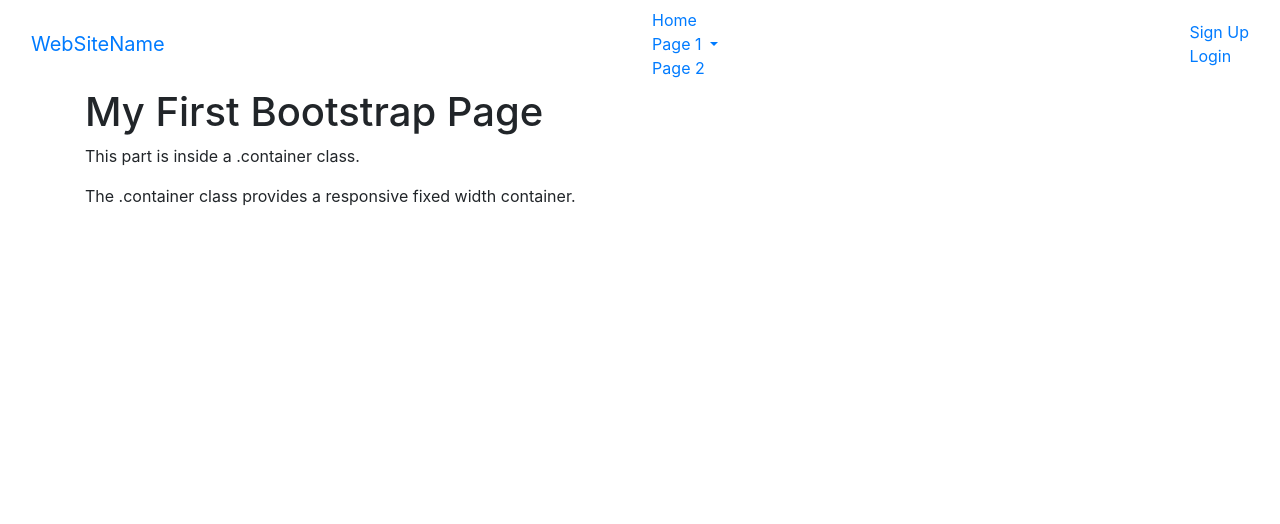
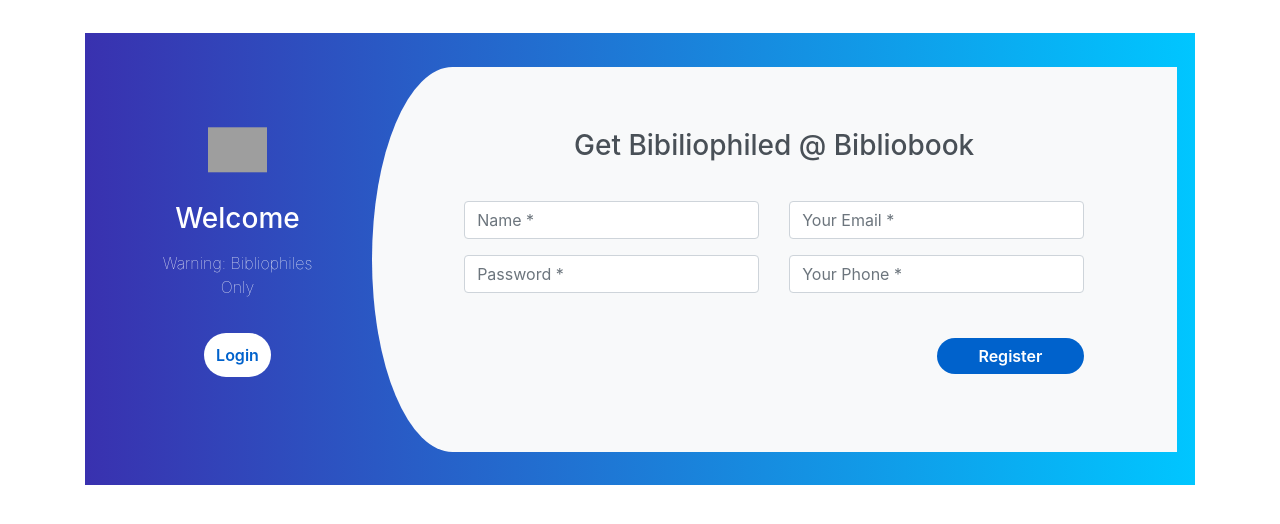
Before and after one commit to josharsh/BiblioBin, a Flask app: page / in a window 1280 px wide. Shown: the top 524 px of the page. Run offline with Flask 2, Linux system fonts and the light colour scheme; some libraries are stand-ins or nearby versions; grey boxes are pictures that could not be loaded.

Commit message:
Templates Added

```diff
--- a/application.py
+++ b/application.py
@@ -24,3 +24,8 @@
 @app.route("/")
 def index():
     return render_template("index.html")
+
+
+@app.route("/register")
+def register():
+    return render_template("register.html")
--- a/templates/index.html
+++ b/templates/index.html
@@ -1,35 +1,8 @@
 {% extends 'layout.html' %}
-{% block navbar%}
-<nav class="navbar navbar-inverse">
-        <div class="container-fluid">
-          <div class="navbar-header">
-            <a class="navbar-brand" href="#">WebSiteName</a>
-          </div>
-          <ul class="nav navbar-nav">
-            <li class="active"><a href="#">Home</a></li>
-            <li class="dropdown"><a class="dropdown-toggle" data-toggle="dropdown" href="#">Page 1 <span class="caret"></span></a>
-              <ul class="dropdown-menu">
-                <li><a href="#">Page 1-1</a></li>
-                <li><a href="#">Page 1-2</a></li>
-                <li><a href="#">Page 1-3</a></li>
-              </ul>
-            </li>
-            <li><a href="#">Page 2</a></li>
-          </ul>
-          <ul class="nav navbar-nav navbar-right">
-            <li><a href="#"><span class="glyphicon glyphicon-user"></span> Sign Up</a></li>
-            <li><a href="#"><span class="glyphicon glyphicon-log-in"></span> Login</a></li>
-          </ul>
-        </div>
-      </nav>
-{% endblock%}
-
-
 
 {% block body%}
 <div class="container">
-    <h1>My First Bootstrap Page</h1>
-    <p>This part is inside a .container class.</p>
-    <p>The .container class provides a responsive fixed width container.</p>
+    {% include 'register.html' %}
   </div>
+
 {% endblock %}
--- /dev/null
+++ b/templates/register.html
@@ -0,0 +1,165 @@
+<Head>
+        <link href="//maxcdn.bootstrapcdn.com/bootstrap/4.1.1/css/bootstrap.min.css" rel="stylesheet" id="bootstrap-css">
+    <script src="//maxcdn.bootstrapcdn.com/bootstrap/4.1.1/js/bootstrap.min.js"></script>
+    <script src="//cdnjs.cloudflare.com/ajax/libs/jquery/3.2.1/jquery.min.js"></script>
+    <!------ Include the above in your HEAD tag ---------->
+    </Head>
+    <style>
+    .register{
+        background: -webkit-linear-gradient(left, #3931af, #00c6ff);
+        margin-top: 3%;
+        padding: 3%;
+    }
+    .register-left{
+        text-align: center;
+        color: #fff;
+        margin-top: 4%;
+    }
+    .register-left input{
+        border: none;
+        border-radius: 1.5rem;
+        padding: 2%;
+        width: 60%;
+        background: #f8f9fa;
+        font-weight: bold;
+        color: #383d41;
+        margin-top: 30%;
+        margin-bottom: 3%;
+        cursor: pointer;
+    }
+    .register-right{
+        background: #f8f9fa;
+        border-top-left-radius: 10% 50%;
+        border-bottom-left-radius: 10% 50%;
+    }
+    .register-left img{
+        margin-top: 15%;
+        margin-bottom: 5%;
+        width: 25%;
+        -webkit-animation: mover 2s infinite  alternate;
+        animation: mover 1s infinite  alternate;
+    }
+    @-webkit-keyframes mover {
+        0% { transform: translateY(0); }
+        100% { transform: translateY(-20px); }
+    }
+    @keyframes mover {
+        0% { transform: translateY(0); }
+        100% { transform: translateY(-20px); }
+    }
+    .register-left p{
+        font-weight: lighter;
+        padding: 12%;
+        margin-top: -9%;
+    }
+    .register .register-form{
+        padding: 10%;
+        margin-top: 10%;
+    }
+    .btnRegister{
+        float: right;
+        margin-top: 10%;
+        border: none;
+        border-radius: 1.5rem;
+        padding: 2%;
+        background: #0062cc;
+        color: #fff;
+        font-weight: 600;
+        width: 50%;
+        cursor: pointer;
+    }
+    .lgn{
+
+        margin-top: 10%;
+        border: none;
+        border-radius: 1.5rem;
+        padding: 5%;
+        background: #ffffff;
+        color: #0062cc;
+        font-weight: 600;
+        width: 80%;
+        cursor: pointer;
+    }
+    .register .nav-tabs{
+        margin-top: 3%;
+        border: none;
+        background: #0062cc;
+        border-radius: 1.5rem;
+        width: 28%;
+        float: right;
+    }
+    .register .nav-tabs .nav-link{
+        padding: 2%;
+        height: 34px;
+        font-weight: 600;
+        color: #fff;
+        border-top-right-radius: 1.5rem;
+        border-bottom-right-radius: 1.5rem;
+    }
+    .register .nav-tabs .nav-link:hover{
+        border: none;
+    }
+    .register .nav-tabs .nav-link.active{
+        width: 100px;
+        color: #0062cc;
+        border: 2px solid #0062cc;
+        border-top-left-radius: 1.5rem;
+        border-bottom-left-radius: 1.5rem;
+    }
+    .register-heading{
+        text-align: center;
+        margin-top: 8%;
+        margin-bottom: -15%;
+        color: #495057;
+    }
+    </style>
+    <div class="container register">
+                    <div class="row">
+
+                        <div class="col-md-3 register-left">
+                            <img src="https://www.adazing.com/wp-content/uploads/2019/02/stacked-book-clipart-06-300x300.png"/>
+                            <h3>Welcome</h3>
+                            <p>Warning: Bibliophiles Only</p>
+                            <a class="lgn" href="login">Login</a><BR/>
+                        </div>
+
+
+
+                        <div class="col-md-9 register-right">
+
+
+                                <div class="tab-content" id="myTabContent">
+
+                                    <div class="tab-pane fade show active" id="home" role="tabpanel" aria-labelledby="home-tab">
+
+
+                                        <h3 class="register-heading">Get Bibiliophiled @ Bibliobook</h3>
+
+                                        <div class="row register-form">
+                                            <div class="col-md-6">
+                                                <div class="form-group">
+                                                    <input type="text" class="form-control" placeholder="Name *" value="" />
+                                                </div>
+                                                <div class="form-group">
+                                                    <input type="password" class="form-control" placeholder="Password *" value="" />
+                                                </div>
+                                            </div>
+                                            <div class="col-md-6">
+                                                <div class="form-group">
+                                                    <input type="email" class="form-control" placeholder="Your Email *" value="" />
+                                                </div>
+                                                <div class="form-group">
+                                                    <input type="text" minlength="10" maxlength="10" name="txtEmpPhone" class="form-control" placeholder="Your Phone *" value="" />
+                                                </div>
+
+
+                                                <input type="submit" class="btnRegister"  value="Register"/>
+                                            </div>
+                                        </div>
+                                    </div>
+
+                                    </div>
+                                </div>
+                            </div>
+                        </div>
+                    </div>
```
Also changed, not shown: templates/login.html (added, +130 -0 lines), templates/navbar.html (added, +22 -0 lines), Resources/registerbook.png (added), Resources/registerbooknew.png (added), registerbook.png (added).
